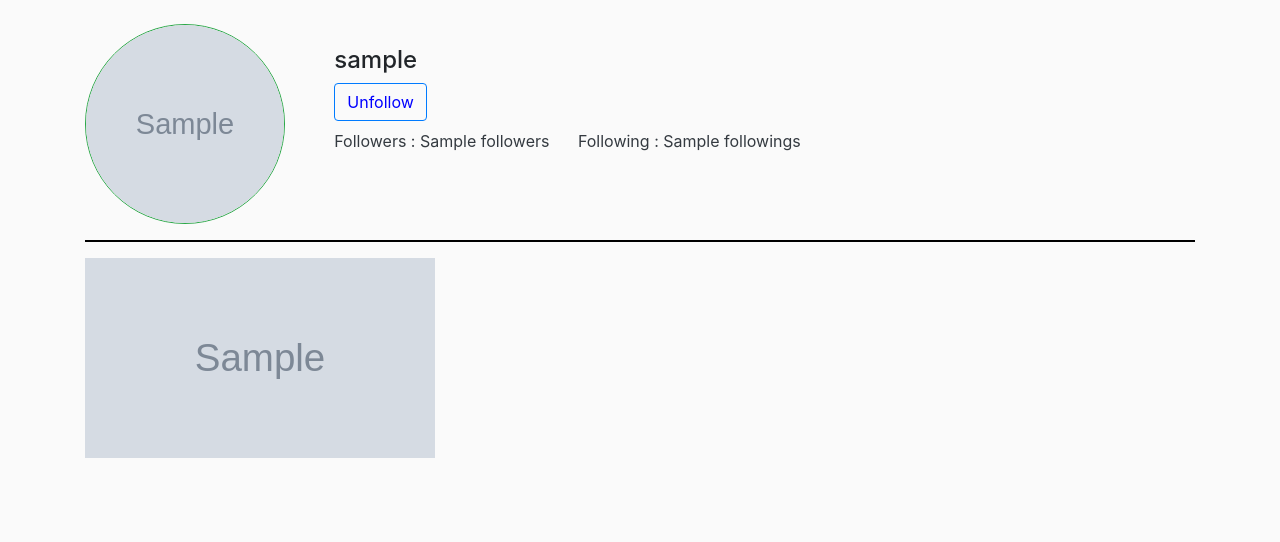
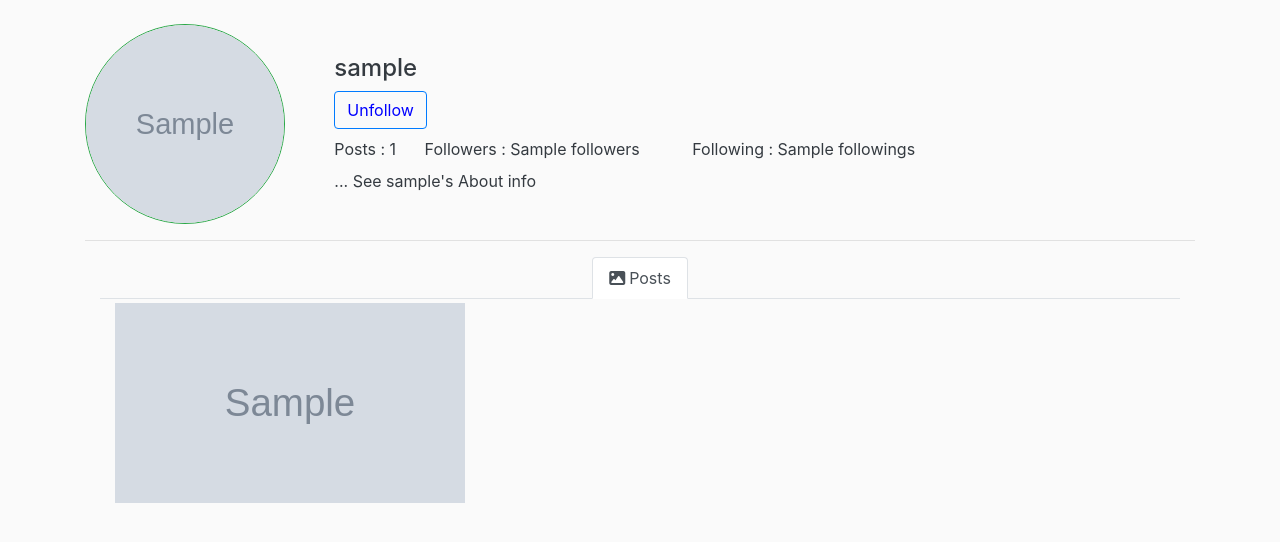
Before and after one commit to rng70/SocialShout, a Django app: template INSTA/Instagram/templates/userprofile/profile.html in a window 1280 px wide. Shown: the part 64-606 px from the top of the page. Run offline with Django 3.2, Linux system fonts and the light colour scheme; the template is opened without the code that fills it: most values are stand-ins (such as "Sample title", 1, 10 or a date in 2020); grey boxes marked "Sample" are stand-in pictures; some libraries are stand-ins or nearby versions.

Commit message:
Navbar tooltip Added, Userprofile Modified

```diff
--- a/INSTA/Instagram/templates/notifications/notifications.html
+++ b/INSTA/Instagram/templates/notifications/notifications.html
@@ -79,7 +79,7 @@ margin: 0;
 {% endblock css %}
 
 {% block profile_url %}
-<a class="nav-link" href="/userprofile/{{request.user.username}}">
+<a class="nav-link" href="/userprofile/{{request.user.username}}"  data-toggle="tooltip" data-placement="bottom" title="Profile">
     <i class="fa fa-fw fa-user nav-icons"></i>
     <!--
         <img src="{% block profile_img %}{% endblock profile_img %}" alt="" height="26" class="round">
--- a/INSTA/Instagram/templates/timeline/search.html
+++ b/INSTA/Instagram/templates/timeline/search.html
@@ -15,7 +15,7 @@ margin: 0;
 
 
 {% block profile_url %}
-<a class="nav-link" href="/userprofile/{{request.user.username}}">
+<a class="nav-link" href="/userprofile/{{request.user.username}}"  data-toggle="tooltip" data-placement="bottom" title="Profile">
     <i class="fa fa-fw fa-user nav-icons"></i>
     <!--
         <img src="{% block profile_img %}{% endblock profile_img %}" alt="" height="26" class="round">
--- a/INSTA/Instagram/templates/timeline_base.html
+++ b/INSTA/Instagram/templates/timeline_base.html
@@ -85,9 +85,9 @@
             margin-top: 1%;
         }
 
-        .active {
+        /* .active {
             background-color: #4CAF50;
-        }
+        } */
 
         .notification {
             background-color: #555;
@@ -139,16 +139,17 @@
         <ul class="navbar-nav mr-auto nav-right-items ">
 
             <li class="nav-item mr-1 {% block home_active %}{% endblock home_active %}" style="background-color: #555;">
-                <a class="nav-link " href="/home">
+                <a class="nav-link " href="/home" title="Home" data-toggle="tooltip" data-placement="bottom">
                     <i class="fas fa-home nav-icons"></i>
                 </a>
             </li>
 
             <!-- Button trigger modal -->
-            <a type="button" role="button" class="nav-link mr-1" data-toggle="modal" data-target="#PostModal"  style="background-color: #555;">
-                <i class="fa fa-camera nav-icons" aria-hidden="true"></i>
-            </a>
-
+            <span data-toggle="modal" data-target="#PostModal">
+                <a role="button" class="nav-link mr-1" data-placement="bottom" title="Post" data-toggle="tooltip" style="background-color: #555;" >
+                    <i class="fa fa-camera nav-icons" aria-hidden="true"></i>
+                </a>
+            </span>
             <!--Post Modal -->
             <div class="modal fade" id="PostModal" tabindex="-1" aria-labelledby="PostModalLabel" aria-hidden="true">
                 <div class="modal-dialog">
@@ -191,13 +192,15 @@
                 <!-- <a class="nav-link" href="#">
                         <i class="far fa-heart nav-icons"></i>
                 </a> -->
-                <a href="/notifications" class="notification nav-link">
+                <a href="/notifications" class="notification nav-link" title="Notifications" data-toggle="tooltip" data-placement="bottom">
                     <i class="far fa-heart nav-icons "></i>
                     {% block notification_count %}{% endblock notification_count %}
                 </a>
             </li>
             <li class="nav-item {% block user_active %}{% endblock user_active %}"  style="background-color: #555;">
+                <a>
 
+                </a>
                 {% block profile_url %}
                 {% endblock profile_url %}
 
@@ -249,4 +252,10 @@
 {% block js %}
 {% endblock js %}
 
+<script>
+    $(function () {
+        $('[data-toggle="tooltip"]').tooltip()
+    })
+</script>
+
 </html>
--- a/INSTA/Instagram/templates/userprofile/profile.html
+++ b/INSTA/Instagram/templates/userprofile/profile.html
@@ -1,6 +1,6 @@
 {% extends 'timeline_base.html' %}
 
-{% block title %} UserProfile {% endblock title %}
+{% block title %} {{username}} {% endblock title %}
 
 {% block css %}
 
@@ -23,11 +23,6 @@ padding-top:2%;
 padding-left:3%;
 }
 
-hr
-{
-border-top: 2px solid #000000;
-}
-
 #follow, #edit{
 color:blue;
 }
@@ -35,12 +30,19 @@ color:blue;
 #follow:hover, #edit:hover{
 color:white;
 }
+
+.pst{
+    width:350px;
+    height:200px;
+    margin-bottom:30px;
+}
 {% endblock css %}
 
 {% block user_active %}active {% endblock user_active %}
 
 {% block profile_url %}
-<a class="nav-link" href="/userprofile/{{request.user.username}}">
+<a class="nav-link" href="/userprofile/{{request.user.username}}" data-toggle="tooltip" data-placement="bottom"
+    title="Profile">
     <i class="fa fa-fw fa-user nav-icons"></i>
     <!--
         <img src="{% block profile_img %}{% endblock profile_img %}" alt="" height="26" class="round">
@@ -60,41 +62,80 @@ color:white;
     <div class="media">
         <img src="{{img_src}}" class="align-self-start mr-3 userImage border border-success" alt="...">
         <div class="media-body info">
-            <h4 class="mt-0">{{username}} </h4>
+
+            <div class="mx-auto my-2 ">
+                <div class="d-inline text-dark " id="followers">
+                    <h4 class="mt-0 d-inline">{{username}} </h4>
+                </div>
+                {% if username == request.user.username %}
+                <button type="button" class="btn btn-secondary btn-sm mx-4">
+                    <i class="fas fa-cog mr-1"></i> Edit Profile </button>
+                {% endif %}
+            </div>
 
             {% if username != request.user.username %}
             {% if is_following == 0 %}
             <a type="button" class=" btn btn-outline-primary" id="follow" role="button"
                 href="follow/{{userid}}">Follow</a>
             {% else %}
-                    <a type="button" class="btn btn-outline-primary" id="follow" role="button"
-                     href="follow/{{userid}}"> Unfollow</a>
+            <a type="button" class="btn btn-outline-primary" id="follow" role="button" href="follow/{{userid}}">
+                Unfollow</a>
             {% endif %}
             {% endif %}
 
             <div class="mx-auto my-2 ">
-                <div class="d-inline text-dark " id="followers"> Followers : {{followers}}</div>
+                <div class="d-inline text-dark " id="posts"> Posts : {{total_posts}}</div>
+                <div class="d-inline text-dark mx-4 " id="followers"> Followers : {{followers}}</div>
                 <div class="d-inline text-dark mx-4" id="followings"> Following : {{followings}} </div>
             </div>
 
+            <div>
+                <a href="#" class="text-dark">
+                    {% if username != request.user.username %}
+                    ... See {{username}}'s About info
+                    {% else %}
+                    ... See your about info
+                    {% endif %}
+                </a>
 
 
+            </div>
 
         </div>
     </div>
 
     <hr>
 
-    <div class='row'>
+    <div class="container">
+        <nav>
+            <div class="nav nav-tabs d-flex justify-content-center" id="nav-tab" role="tablist">
+                <a class="nav-item nav-link active" id="nav-home-tab" data-toggle="tab" href="#nav-home" role="tab"
+                    aria-controls="nav-home" aria-selected="true"><i class="fas fa-image mr-1"></i>Posts</a>
+                <!-- <a class="nav-item nav-link" id="nav-profile-tab" data-toggle="tab" href="#nav-profile" role="tab"
+                    aria-controls="nav-profile" aria-selected="false">Profile</a>
+                <a class="nav-item nav-link" id="nav-contact-tab" data-toggle="tab" href="#nav-contact" role="tab"
+                    aria-controls="nav-contact" aria-selected="false">Contact</a> -->
+            </div>
+        </nav>
+        <div class="tab-content cona" id="nav-tabContent">
+            <div class="tab-pane fade show active container" id="nav-home" role="tabpanel" aria-labelledby="nav-home-tab">
                 {% for i in posts %}
+                <div class='row mt-1'>
                         {% for j in i %}
                         <div class='col-md-4'>
-            <img src="{{j.image.url}}" alt="Image" class='pst'>
+                           <a href="/post/{{j.postid}}"><img src="{{j.img_src}}" alt="Image" class='pst'></a>
                         </div>
                         {% endfor %}
+                </div>
                  {% endfor %}
             </div>
+            <!-- <div class="tab-pane fade" id="nav-profile" role="tabpanel" aria-labelledby="nav-profile-tab">c</div>
+            <div class="tab-pane fade" id="nav-contact" role="tabpanel" aria-labelledby="nav-contact-tab">d</div> -->
         </div>
+    </div>
+</div>
+
+
 
 {% endblock body %}
 
@@ -114,7 +155,7 @@ color:white;
                     $("#follow").html("Follow");
                 }
                 var followers = document.getElementById("followers");
-                followers.innerHTML = "Followers : " + response.followers_count ;
+                followers.innerHTML = "Followers : " + response.followers_count;
                 console.log("Followers : " + response.followers_count);
             }
         })
--- a/INSTA/Instagram/timeline/views.py
+++ b/INSTA/Instagram/timeline/views.py
@@ -39,7 +39,6 @@ def home(request):
             "userid": row[5]
         }
         data.append(postdict)
-        print(postdict["postid"], str(row[3]))
 
     username = request.user.username
     cmnd = """
```
Also changed, not shown: INSTA/Instagram/templates/post/postpage.html (+9 -7 lines), INSTA/Instagram/templates/timeline/postfeed.html (+4 -3 lines), INSTA/Instagram/userprofile/views.py (+25 -0 lines), 1 other file. Lines whose indentation alone changed are shown as unchanged.
